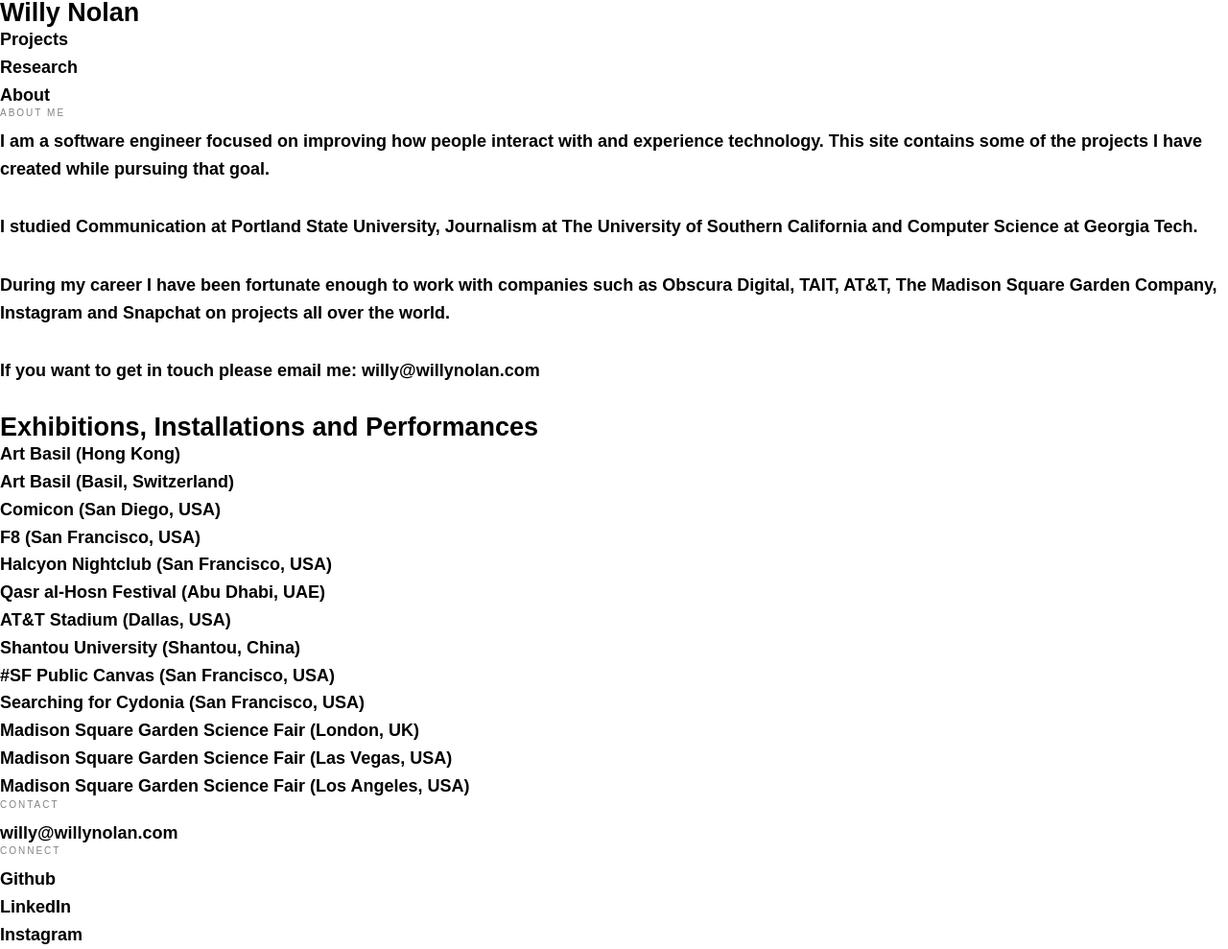
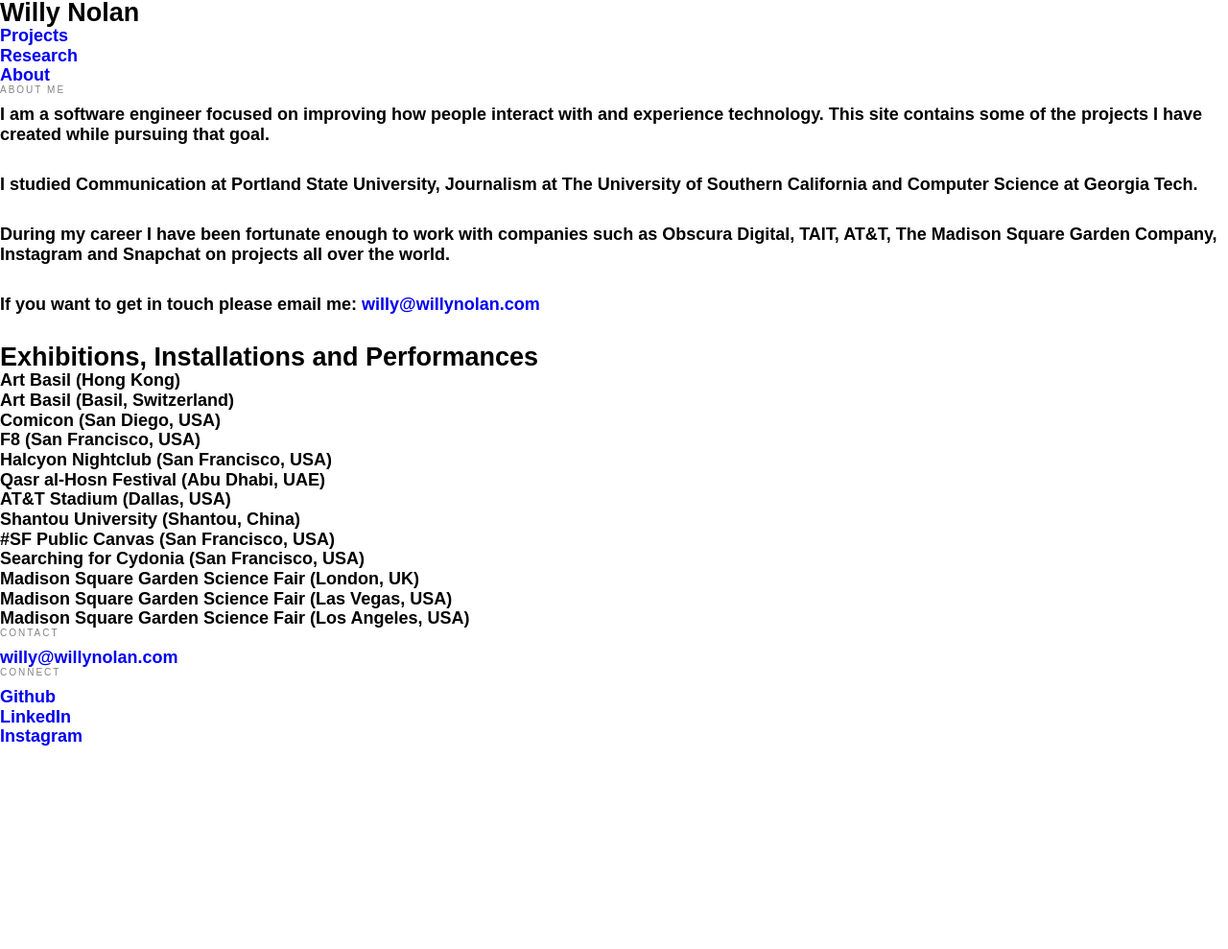
Before and after one commit to computersarecool/willynolan.com, a Jekyll site: the page built from about.html, in a window 1280 px wide. Shown: the whole page at 96% size. Built offline with Jekyll 4.4.1, drawn with Linux system fonts in a browser that asks for light colours; nearby versions of some CDN libraries; library files that are not in the unit come from our copies; after the commit the page ends 900 px from its top, so only the background shows below that.

Commit message:
Minor updates

```diff
--- a/404.html
+++ b/404.html
@@ -1,6 +1,5 @@
 <!doctype html>
 <html lang="en">
-
     <head>
       <meta charset="utf-8">
       <title>Page Not Found</title>
@@ -38,9 +37,7 @@
         }
 
         @media only screen and (max-width: 280px) {
-
-      body,
-      p {
+          body, p {
             width: 95%;
           }
 
@@ -48,7 +45,6 @@
             font-size: 1.5em;
             margin: 0 0 0.3em;
           }
-
         }
       </style>
     </head>
--- a/_config.yml
+++ b/_config.yml
@@ -1,3 +1,14 @@
+# Site config
+baseurl: ""
+highlighter: rouge
+sass:
+  sass_dir: assets/scss
+  style: compressed
+
+# development
+host: 0.0.0.0
+port: 4000
+
 # User config
 author: "Willy Nolan"
 
@@ -32,14 +43,3 @@
 github: "https://github.com/computersarecool"
 linkedin: "https://www.linkedin.com/in/willynolan/"
 instagram: "https://www.instagram.com/computersarecool/"
-
-# Site config
-baseurl: ""
-highlighter: rouge
-sass:
-  sass_dir: assets/scss
-  style: compressed
-
-# development
-host: 0.0.0.0
-port: 4000
--- a/_includes/head.html
+++ b/_includes/head.html
@@ -4,6 +4,11 @@
         <meta name="author" content="{{ site.author }}">
         <meta name="viewport" content="width=device-width, initial-scale=1">
         <meta name="robots" content="index,follow">
+        <meta property="og:title" content="Willy Nolan's Website" />
+        <meta property="og:type" content="website" />
+        <meta property="og:url" content="{{site.url | append: page.url}}" />
+        <meta property="og:image" content="{{site.url | append: android-chrome-512x512.png}}" />
+        <meta property="og:image:alt" content="A computer graphic triangle. Click to visit willynolan.com" />
         <meta name="msapplication-TileColor" content="#da532c">
         <meta name="theme-color" content="#black">
         <meta http-equiv="X-UA-Compatible" content="IE=edge">
@@ -12,4 +17,4 @@
         <link rel="icon" type="image/png" sizes="16x16" href="/favicon-16x16.png">
         <link rel="manifest" href="/site.webmanifest">
         <link rel="mask-icon" href="/safari-pinned-tab.svg" color="#5bbad5">
-        <link rel="stylesheet" href="{{ "/assets/css/style.css" | prepend: site.baseurl }}">
+        <link rel="stylesheet" href="{{ site.baseurl | append: "/assets/css/style.css" }}">
--- a/assets/scss/_core.scss
+++ b/assets/scss/_core.scss
@@ -1,3 +1,11 @@
+html {
+    box-sizing: border-box;
+}
+
+*, *:before, *:after {
+    box-sizing: inherit;
+}
+
 html {
     font-size: 62.5%;
 }
@@ -7,9 +15,9 @@
     color: $color-black;
     font-family: $font-default;
     font-size: 1.8em;
-    line-height: 1.6;
     font-weight: 600;
     -webkit-font-smoothing: antialiased;
+    -moz-osx-font-smoothing: grayscale;
 }
 
 h1 {
@@ -23,7 +31,7 @@
 h2 {
     color: $color-silver-chalice;
     display: block;
-    font-family: $font-lekton;
+    font-family: $font-default;
     font-size: 1rem;
     font-weight: 400;
     letter-spacing: .2rem;
@@ -46,10 +54,8 @@
 }
 
 a {
-    color: $color-black;
     text-decoration: none;
 }
-
 
 ul {
     margin: 0;
@@ -62,18 +68,6 @@
     max-width: 100%;
 }
 
-hr {
-    background: $color-silver-chalice;
-    border: 0;
-    display: block;
-    height: 1px;
-    margin: 3rem 0;
-
-    @media (min-width: $breakpoint-medium) {
-        margin: 4.5rem 0;
-    }
-}
-
 abbr[title] {
     border-bottom: 1px dotted $color-black;
     text-decoration: none;
--- a/assets/scss/_variables.scss
+++ b/assets/scss/_variables.scss
@@ -1,7 +1,5 @@
 /* Fonts */
-
 $font-default: sans-serif;
-$font-lekton: $font-default;
 
 /* Colors */
 $color-white: #fff;
@@ -10,16 +8,16 @@
 $color-alabaster: #e1e1e1;
 $color-white-sand: #f6f6f6;
 
-$color-hue-1: #c750ac;
-$color-hue-2: #a93999;
-$color-hue-3: #662272;
-$color-hue-4: #5d206e;
-$color-hue-5: #7e77aa;
-$color-hue-6: #4b8da6;
-$color-hue-7: #7255b1;
-$color-hue-8: #121a72;
-$color-hue-9: #4a1646;
-$color-hue-10: #2b0a29;
+$color-1: #c750ac;
+$color-2: #a93999;
+$color-3: #662272;
+$color-4: #5d206e;
+$color-5: #7e77aa;
+$color-6: #4b8da6;
+$color-7: #7255b1;
+$color-8: #121a72;
+$color-9: #4a1646;
+$color-10: #2b0a29;
 
 /* Breakpoints */
 $breakpoint-xsmall: 400px;
--- a/browserconfig.xml
+++ b/browserconfig.xml
@@ -3,7 +3,7 @@
     <msapplication>
         <tile>
             <square150x150logo src="/mstile-150x150.png"/>
-            <TileColor>#da532c</TileColor>
+            <TileColor>#000</TileColor>
         </tile>
     </msapplication>
 </browserconfig>
```
Also changed, not shown: site.webmanifest. Lines whose indentation alone changed are shown as unchanged.
